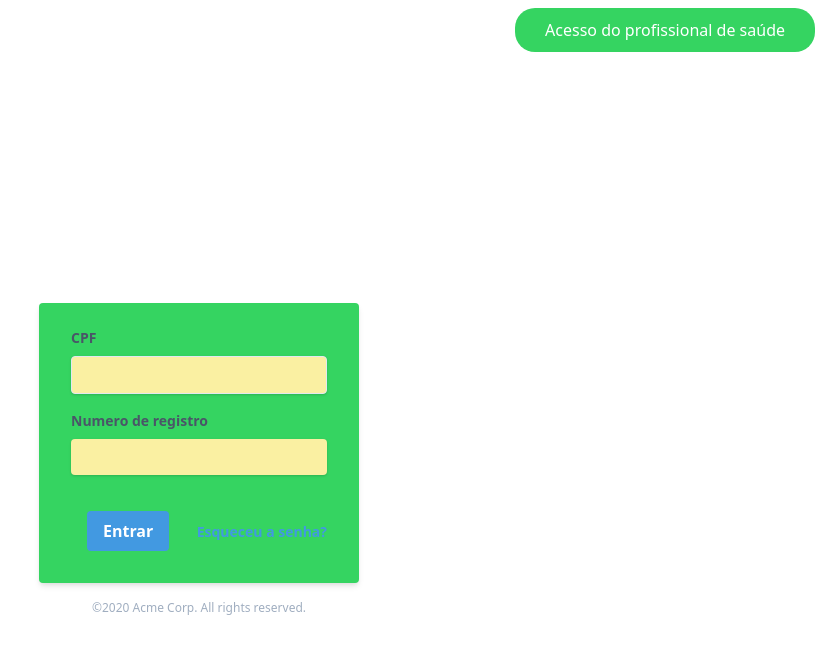
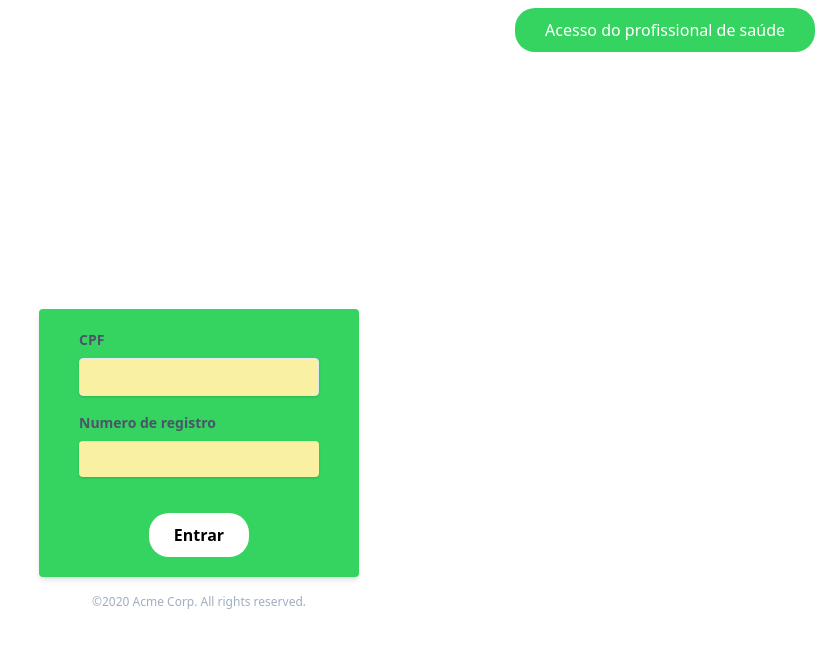
Before and after one commit to matsmello/saude_infantil_web, a React (Create React App) app: page /login in a window 1280 px wide. Shown: the top 654 px of the page, without its empty margins (441-1280 px from the left). Built offline with nearby package versions, Linux system fonts and the light colour scheme.

Commit message:
Login page

```diff
--- a/src/pages/Login/index.js
+++ b/src/pages/Login/index.js
@@ -10,7 +10,7 @@ export default function Login() {
           <div class="w-full max-w-xs">
             <form
               class=" shadow-md rounded px-8 pt-6 pb-8 mb-4"
-              style={{ backgroundColor: "#35D461" }}
+              style={{ backgroundColor: "#35D461", padding: "20px 40px" }}
             >
               <div class="mb-4">
                 <label
@@ -41,17 +41,16 @@ export default function Login() {
               </div>
               <div class="flex items-center justify-between">
                 <button
-                  class="bg-blue-500 hover:bg-blue-700 text-white font-bold py-2 px-4 mx-4 rounded focus:outline-none focus:shadow-outline"
+                  class="bg-white hover:bg-white text-black font-bold py-2 px-4 mx-4 rounded focus:outline-none focus:shadow-outline"
                   type="button"
+                  style={{
+                    margin: "auto",
+                    borderRadius: 20,
+                    padding: "10px 25px",
+                  }}
                 >
                   Entrar
                 </button>
-                <a
-                  class="inline-block align-baseline font-bold text-sm text-blue-500 hover:text-blue-800"
-                  href="#"
-                >
-                  Esqueceu a senha?
-                </a>
               </div>
             </form>
             <p class="text-center text-gray-500 text-xs">
```
